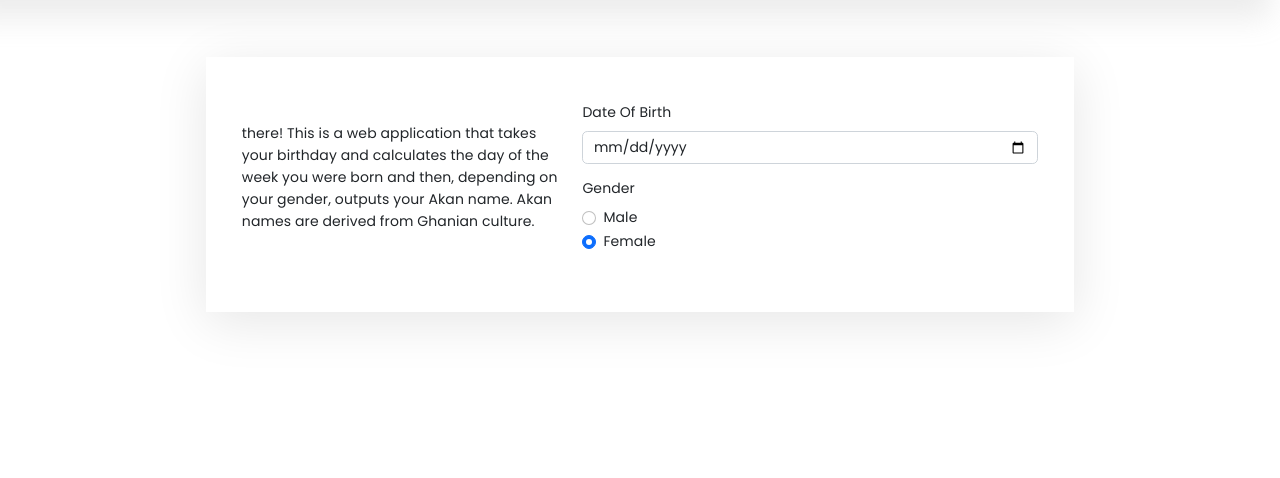
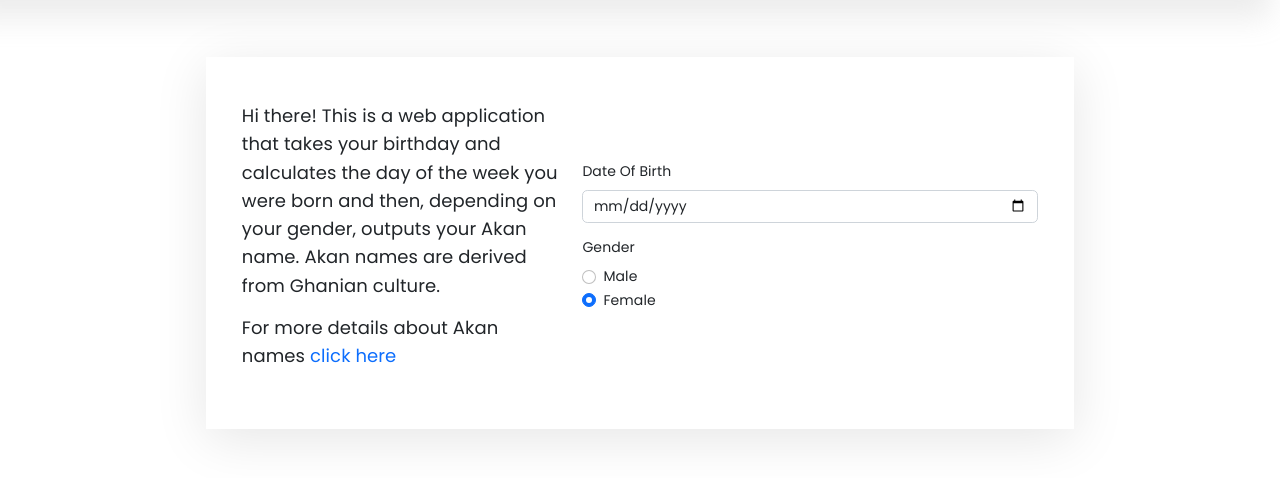
Before and after one commit to vinney-mo/akan-name-generator, a plain HTML site: page index.html in a window 1280 px wide. Shown: the part 92-570 px from the top of the page. Drawn offline with nearby package versions, Linux system fonts and the light colour scheme.

Commit message:
Update app description on the landing page

```diff
--- a/index.html
+++ b/index.html
@@ -25,10 +25,18 @@
           <div class="row d-flex generator">
             <div class="col-md-5 left">
               <p>
-                there! This is a web application that takes your birthday and
+                Hi there! This is a web application that takes your birthday and
                 calculates the day of the week you were born and then, depending
-                on your gender, outputs your Akan name. Akan names are derived
+                on your gender, outputs your Akan name. Akan names are derived
                 from Ghanian culture.
+              </p>
+              <p>
+                For more details about Akan names
+                <a
+                  href="https://en.wikipedia.org/wiki/Akan_names"
+                  target="_blank"
+                  >click here</a
+                >
               </p>
             </div>
             <div class="col-md-7 right">
--- a/src/styles.css
+++ b/src/styles.css
@@ -8,6 +8,9 @@ body {
   font-weight: 500;
   line-height: 1.57;
   letter-spacing: 0.1px;
+}
+a {
+  text-decoration: none;
 }
 .wrapper {
   background-color: rgb(255, 255, 255);
@@ -27,6 +30,10 @@ body {
   align-items: center;
   margin: 25px 5px;
 }
+.generator .left {
+  font-size: 18px;
+}
+
 .content {
   box-shadow: rgba(0, 0, 0, 0.1) 0px 10px 50px;
   padding: 20px;
```
